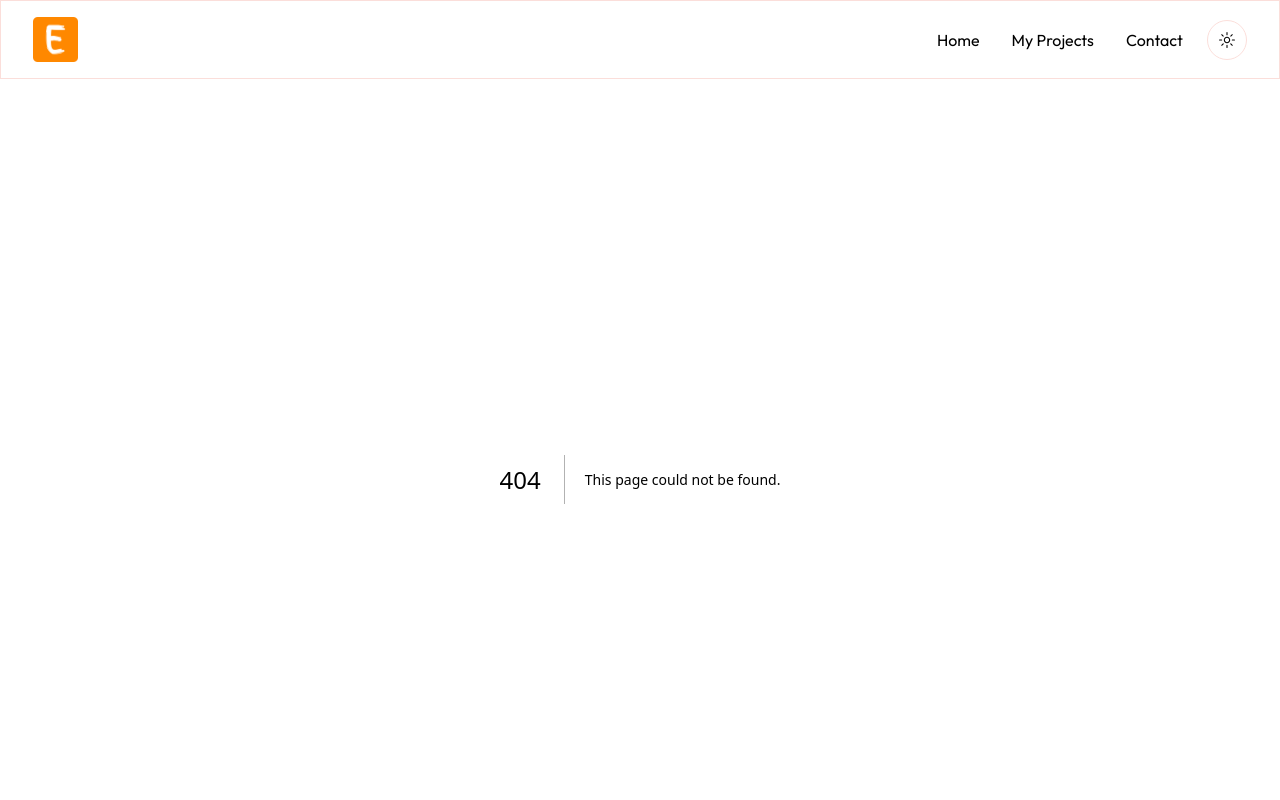
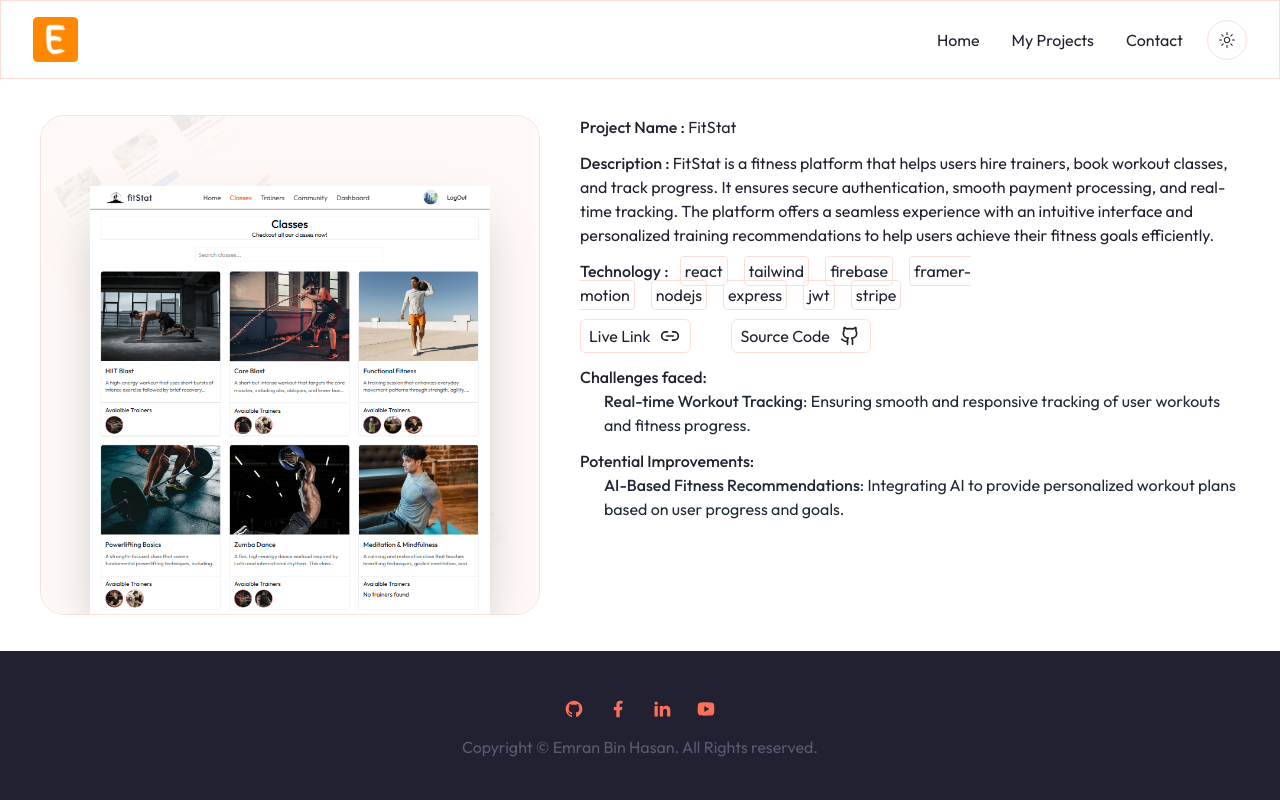
Before and after one commit to imran-binhasan/portfolio-v0, a Next.js app: page /projects/1 in a window 1280 px wide. Before the commit this address had no page. Shown: the top 800 px of the page. Built offline with nearby package versions, Linux system fonts and the light colour scheme.

Commit message:
update projects

```diff
--- /dev/null
+++ b/app/projects/[id]/page.jsx
@@ -0,0 +1,252 @@
+import { Card, CardHeader } from "@/components/ui/card";
+import { Link2Icon } from "lucide-react";
+import { Github } from "lucide-react";
+import Image from "next/image";
+import Link from "next/link";
+
+const Page = async ({ params }) => {
+  const projectData = [
+    {
+      image: "/work/0.png",
+      id: 1,
+      category: "FullStack",
+      name: "FitStat",
+      description:
+        "FitStat is a fitness platform that helps users hire trainers, book workout classes, and track progress. It ensures secure authentication, smooth payment processing, and real-time tracking. The platform offers a seamless experience with an intuitive interface and personalized training recommendations to help users achieve their fitness goals efficiently.",
+      challenges: [
+        {
+          title: "Real-time Workout Tracking",
+          description:
+            "Ensuring smooth and responsive tracking of user workouts and fitness progress.",
+        },
+      ],
+      improvements: [
+        {
+          title: "AI-Based Fitness Recommendations",
+          description:
+            "Integrating AI to provide personalized workout plans based on user progress and goals.",
+        },
+      ],
+      link: "https://fitstat.netlify.app/",
+      github: "https://github.com/emran-binhasan/fitstat-client",
+      tech: [
+        "react",
+        "tailwind",
+        "firebase",
+        "framer-motion",
+        "nodejs",
+        "express",
+        "jwt",
+        "stripe",
+      ],
+    },
+    {
+      image: "/work/1.png",
+      id: 2,
+      category: "Frontend",
+      name: "Lingo Fox",
+      description:
+        "Lingo Fox is an engaging language learning web app designed to simplify mastering new languages. It features interactive lessons, progress tracking, and gamification elements. With a user-friendly interface and smooth animations, it makes learning fun, accessible, and effective for users of all levels.",
+      challenges: [
+        {
+          title: "Gamification Implementation",
+          description:
+            "Balancing engagement with educational effectiveness while keeping users motivated.",
+        },
+      ],
+      improvements: [
+        {
+          title: "AI-Powered Voice Recognition",
+          description:
+            "Adding AI-based pronunciation analysis to improve speaking skills.",
+        },
+      ],
+      link: "https://lingo-fox.netlify.app/",
+      github: "/",
+      tech: ["react", "tailwind", "firebase", "framer-motion", "aos"],
+    },
+    {
+      image: "/work/2.png",
+      id: 3,
+      category: "FullStack",
+      name: "Lodgio",
+      description:
+        "Lodgio is a modern hotel booking platform that offers seamless reservations, secure authentication, and a responsive design. Users can search for hotels, check availability, and book stays effortlessly. With real-time search optimization, third-party API integration, and a scalable architecture, Lodgio ensures a fast and user-friendly experience for travelers worldwide.",
+      challenges: [
+        {
+          title: "Real-time Search Optimization",
+          description:
+            "Ensuring fast and accurate search results while handling large datasets efficiently.",
+        },
+      ],
+      improvements: [
+        {
+          title: "AI-Powered Recommendations",
+          description:
+            "Implementing AI to provide personalized hotel suggestions based on user preferences.",
+        },
+      ],
+      link: "https://lodgio.netlify.app/",
+      github: "https://github.com/emran-binhasan/lodgio-client",
+      tech: [
+        "react",
+        "tailwind",
+        "firebase",
+        "framer-motion",
+        "nodejs",
+        "express",
+        "jwt",
+      ],
+    },
+    {
+      image: "/work/3.png",
+      id: 4,
+      category: "Frontend",
+      name: "Gadget Heaven",
+      description:
+        "Gadget Heaven is a sleek e-commerce platform offering a wide range of electronics. Designed with a clean UI, fast navigation, and a responsive layout, users can browse and purchase products effortlessly. The platform ensures a smooth shopping experience with an intuitive interface and optimized performance.",
+      challenges: [
+        {
+          title: "Optimizing Performance",
+          description:
+            "Ensuring fast load times for high-quality product images and dynamic content.",
+        },
+      ],
+      improvements: [
+        {
+          title: "Advanced Filtering & Sorting",
+          description:
+            "Implementing detailed product filtering options to enhance user shopping experience.",
+        },
+        {
+          title: "Advanced State Management",
+          description:
+            "Using Redux or Context API for managing states",
+        },
+      ],
+      link: "https://gadget-h.netlify.app/",
+      github: "https://github.com/emran-binhasan/gadget-heaven-react",
+      tech: ["react", "tailwind"],
+    },
+    {
+      image: "/work/4.png",
+      id: 5,
+      category: "FullStack",
+      name: "Visa Glide",
+      description:
+        "Visa Glide simplifies the visa application process with a user-friendly, online platform. Users can check visa requirements, apply online, and track applications in real-time. The platform ensures secure authentication, smooth navigation, and a seamless user experience, making visa applications more accessible and efficient.",
+      challenges: [
+        {
+          title: "Visa Processing Time Accuracy",
+          description:
+            "Ensuring real-time updates and reducing discrepancies in processing time estimates.",
+        },
+      ],
+      improvements: [
+        {
+          title: "Multi-Language Support",
+          description:
+            "Implementing multilingual support to enhance accessibility for international users.",
+        },
+      ],
+      link: "https://visa-glide.netlify.app/",
+      github: "https://github.com/emran-binhasan/visa-glide-client",
+      tech: [
+        "react",
+        "tailwind",
+        "firebase",
+        "framer-motion",
+        "nodejs",
+        "express",
+      ],
+    },
+  ];
+
+  const { id } = params;
+  const data = projectData.filter((project) => project.id === parseInt(id));
+  const {
+    name,
+    image,
+    category,
+    description,
+    link,
+    github,
+    tech,
+    challenges,
+    improvements,
+  } = data[0] || {};
+
+  return (
+    <div className="w-full flex py-4 px-10 gap-10 justify-between my-5">
+      <Card className="group w-[500px] h-[500px] overflow-hidden relative">
+        <CardHeader className="p-0">
+          <div className="relative w-full h-[500px] flex items-center justify-center bg-tertiary dark:bg-secondary/40 lg:bg-work_project_bg_light lg:dark:bg-work_project_bg_dark lg:bg-[110%] bg-no-repeat overflow-hidden">
+            <Image
+              className="absolute bottom-0 shadow-2xl"
+              width={400}
+              priority
+              height={400}
+              alt={name}
+              src={image}
+            />
+          </div>
+        </CardHeader>
+      </Card>
+      <div className="flex-1 space-y-3">
+        <h3>
+          <span className="font-medium">Project Name :</span> {name}
+        </h3>
+        <p>
+          <span className="font-medium">Description : </span>
+          {description}
+        </p>
+        <p>
+          <span className="font-medium">Technology : </span>
+          {tech.map((each, index) => (
+            <span className="mx-2 border p-1 rounded" key={index}>
+              {each}
+            </span>
+          ))}
+        </p>
+        <span className="flex gap-10">
+          <Link
+            className="border flex px-2 gap-2 items-center py-1 rounded-md"
+            href={link}
+          >
+            Live Link <Link2Icon className="inline p-0.5" />
+          </Link>
+          <Link
+            className="border flex gap-2 items-center px-2 py-1 rounded-md"
+            href={github}
+          >
+            Source Code <Github className="inline p-0.5" />
+          </Link>
+        </span>
+        <div>
+          <p className="font-medium">Challenges faced: </p>
+          {challenges.length > 0 && challenges.map((each, index) => (
+            <span className="text-gray-800 flex flex-col gap-4 ml-6" key={index}>
+              <span>
+                <span className="font-medium">{each?.title}</span>:{" "}
+                <span>{each?.description}</span>
+              </span>
+            </span>
+          )) || "N/A"}
+        </div>
+        <div>
+          <p className="font-medium">Potential Improvements: </p>
+          {improvements?.map((each, index) => (
+            <span className="text-gray-800 flex flex-col gap-4 ml-6" key={index}>
+              <span>
+                <span className="font-medium">{each?.title}</span>:{" "}
+                <span>{each?.description}</span>
+              </span>
+            </span>
+          )) || "N/A"}
+        </div>
+      </div>
+    </div>
+  );
+};
+
+export default Page;
--- a/app/projects/page.jsx
+++ b/app/projects/page.jsx
@@ -6,6 +6,7 @@ import { useState } from "react";
 const projectData = [
   {
     image: "/work/0.png",
+    id:1,
     category: "FullStack",
     name: "FitStat",
     description: "FitStat is a fitness platform for hiring trainers, booking classes, and tracking progress to achieve fitness goals.",
@@ -14,6 +15,7 @@ const projectData = [
   },
   {
     image: "/work/1.png",
+    id:2,
     category: "Frontend",
     name: "Lingo Fox",
     description: "Lingo Fox is a user-friendly web app designed to make language learning simple and engaging.",
@@ -22,6 +24,7 @@ const projectData = [
   },
   {
     image: "/work/2.png",
+    id:3,
     category: "FullStack",
     name: "Lodgio",
     description: "Lodgio is a comprehensive online platform for seamless hotel booking experiences.",
@@ -31,6 +34,7 @@ const projectData = [
   {
     image: "/work/3.png",
     category: "Frontend",
+    id:4,
     name: "Gadget Heaven",
     description: "Gadget Heaven is a modern e-commerce platform offering a wide range of electronics and gadgets.",
     link: "https://gadget-h.netlify.app/",
@@ -39,6 +43,7 @@ const projectData = [
   {
     image: "/work/4.png",
     category: "FullStack",
+    id:5,
     name: "Visa Glide",
     description: "Visa Glide simplifies the visa application process with a streamlined, online platform.",
     link: "https://visa-glide.netlify.app/",
--- a/components/ProjectCard.jsx
+++ b/components/ProjectCard.jsx
@@ -2,8 +2,9 @@ import Link from "next/link";
 import { Badge } from "./ui/badge";
 import { Card, CardHeader } from "./ui/card";
 import Image from "next/image";
-import { Link2Icon,Github } from "lucide-react";
+import { Link2Icon,Github, Eye } from "lucide-react";
 const ProjectCard = ({ project }) => {
+  console.log(project)
   return (
     <Card className="group overflow-hidden relative">
       <CardHeader className="p-0">
@@ -27,6 +28,11 @@ const ProjectCard = ({ project }) => {
             href={project.github}>
             <Github className="text-white"/>
             </Link>
+            <Link
+            className="bg-secondary w-[45px] h-[45px] rounded-full flex justify-center items-center scale-0 opacity-0 group-hover:scale-100 group-hover:opacity-90 transition-all duration-300"
+            href={`/projects/${project.id}`}>
+            <Eye className="text-white"/>
+            </Link>
           </div>
         </div>
       </CardHeader>
--- a/components/Work.jsx
+++ b/components/Work.jsx
@@ -13,6 +13,7 @@ const projectData = [
     image: "/work/0.png",
     category: "FullStack",
     name: "FitStat",
+    id:1,
     description: "FitStat is a fitness platform for hiring trainers, booking classes, and tracking progress to achieve fitness goals.",
     link: "https://fitstat.netlify.app/",
     github: "https://github.com/emran-binhasan/fitstat-client",
@@ -21,6 +22,7 @@ const projectData = [
     image: "/work/2.png",
     category: "FullStack",
     name: "Lodgio",
+    id:3,
     description: "Lodgio is a comprehensive online platform for seamless hotel booking experiences.",
     link: "https://lodgio.netlify.app/",
     github: "https://github.com/emran-binhasan/lodgio-client",
@@ -29,6 +31,7 @@ const projectData = [
     image: "/work/4.png",
     category: "FullStack",
     name: "Visa Glide",
+    id:5,
     description: "Visa Glide simplifies the visa application process with a streamlined, online platform.",
     link: "https://visa-glide.netlify.app/",
     github: "/",
```
